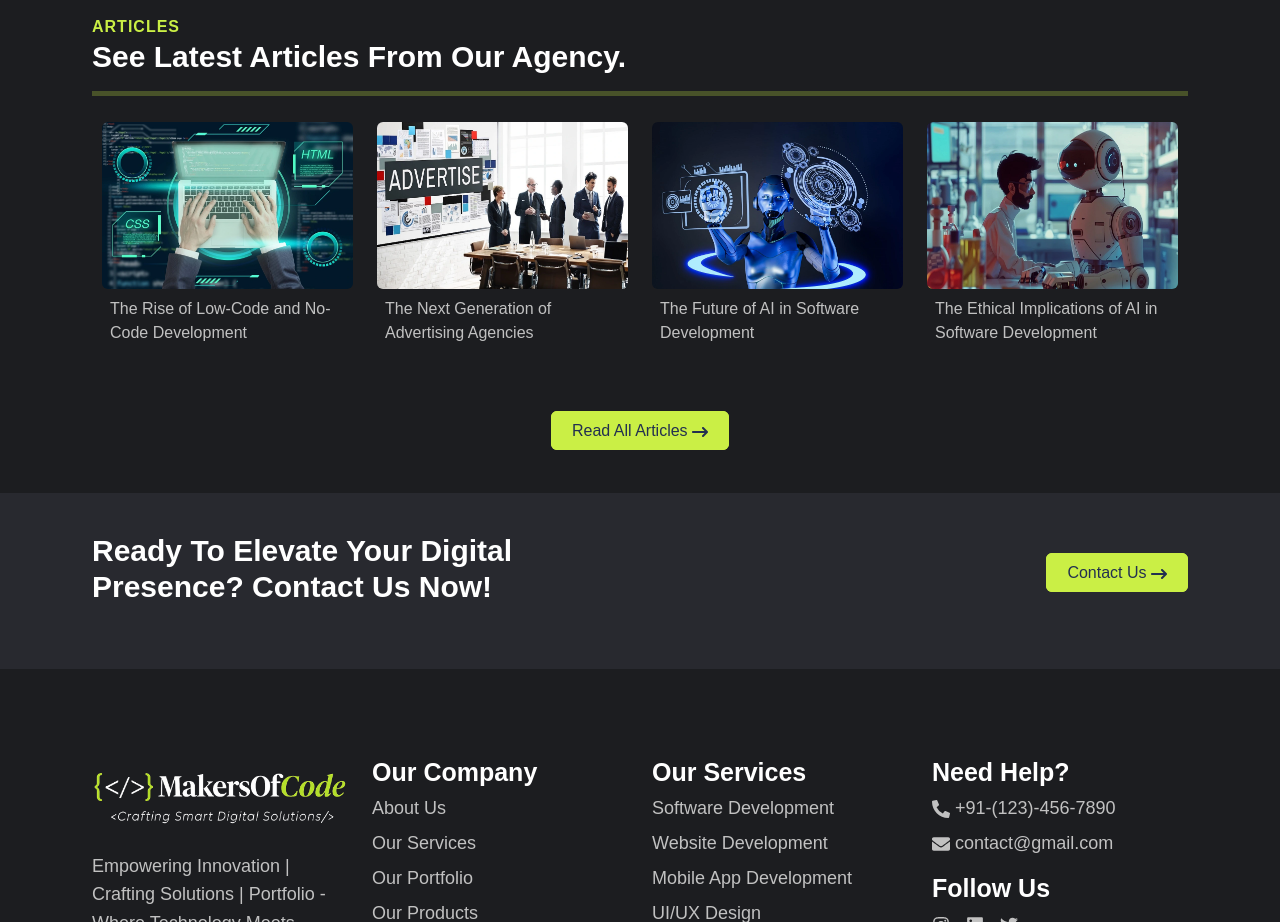
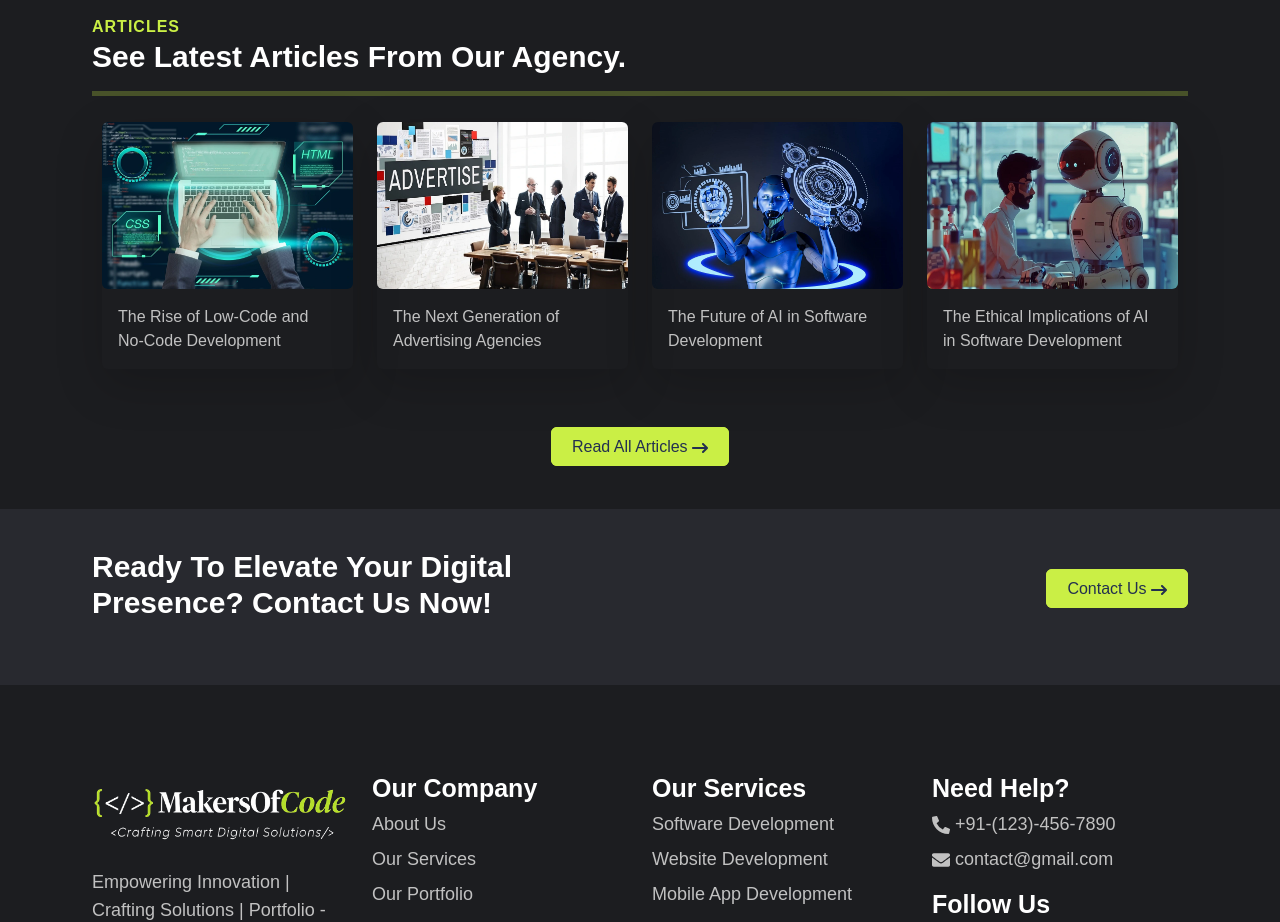
Before and after one commit to nikhil7476/demo-portfolio, a Next.js app: page / in a window 1280 px wide. Shown: the part 6320-7242 px from the top of the page. Built offline with nearby package versions, Linux system fonts and the light colour scheme; no server answers.

Commit message:
modified:   src/components/BlogsPreview.js

```diff
--- a/src/components/BlogsPreview.js
+++ b/src/components/BlogsPreview.js
@@ -20,6 +20,7 @@ function BlogsPreview() {
             className="mb-3"
           >
             <Link href={`/blog/${blog.slug}`} title={blog.title}>
+              <div className="h-100 shadow-lg rounded">
                 <div>
                   <Image
                     src={blog.featuredImage}
@@ -31,7 +32,8 @@ function BlogsPreview() {
                     style={{ width: "100%", height: "auto" }}
                   />
                 </div>
-              <div className="m-2">{blog.title}</div>
+                <div className="p-3">{blog.title}</div>
+              </div>
             </Link>
           </Col>
         ))}
```
Lines whose indentation alone changed are shown as unchanged.
